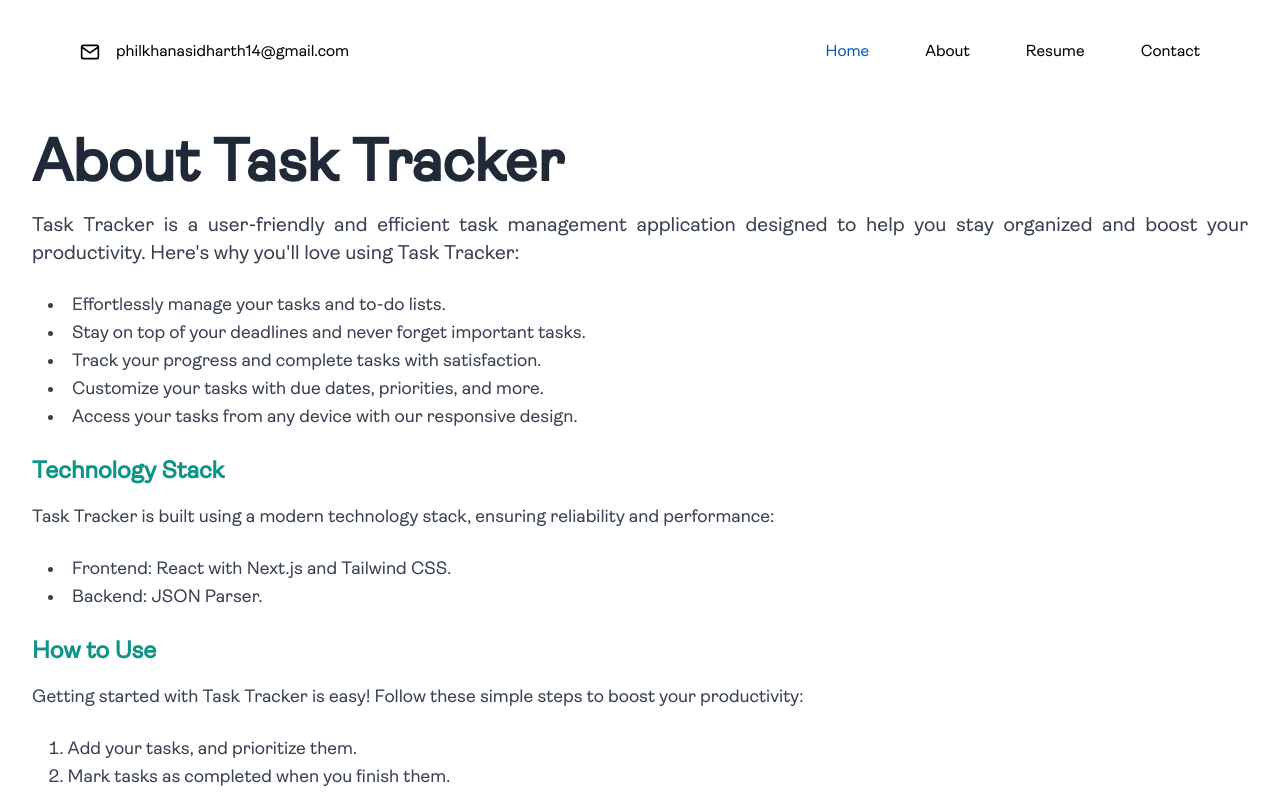
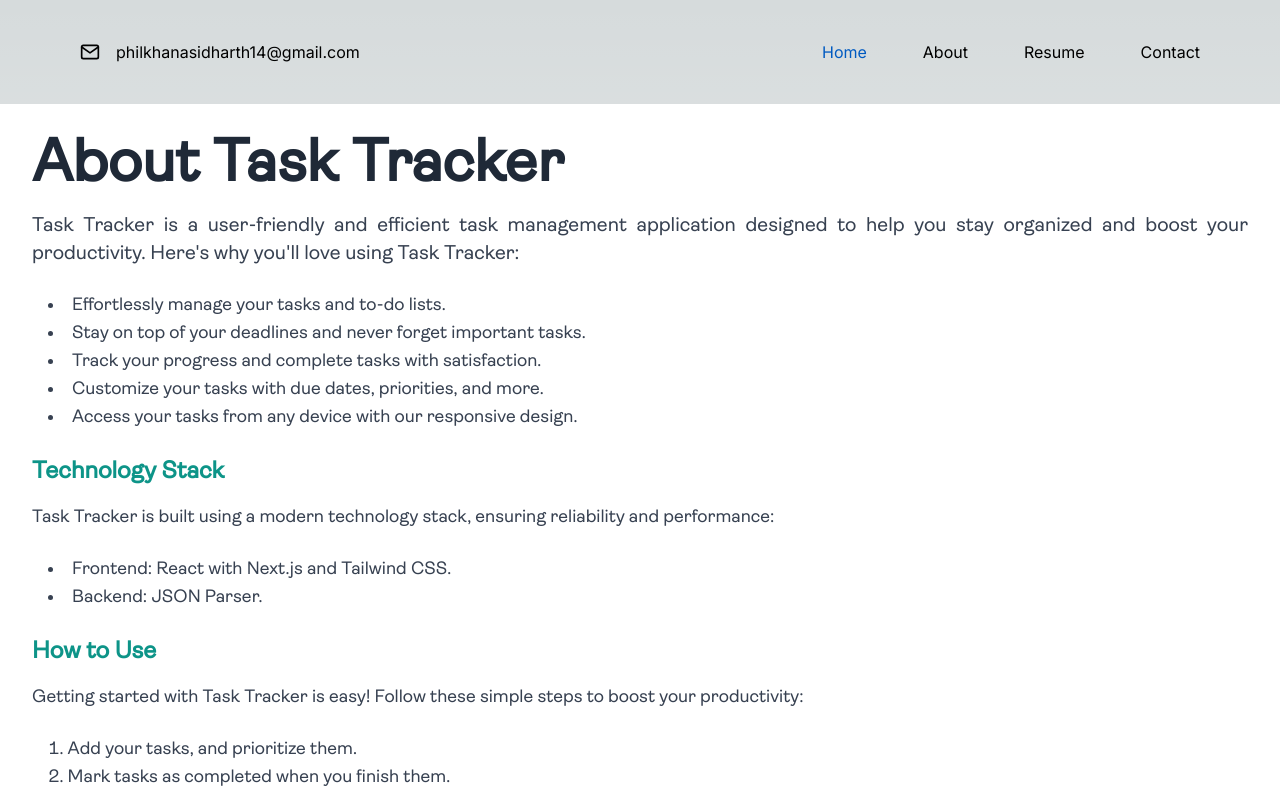
Before and after one commit to psidh/openWeatherApi, a Next.js app: page /about in a window 1280 px wide. Shown: the top 795 px of the page. Built offline with nearby package versions, Linux system fonts and the light colour scheme.

Commit message:
footer and navbar added in layout.tsx in about route

```diff
--- a/src/app/about/layout.tsx
+++ b/src/app/about/layout.tsx
@@ -1,9 +1,9 @@
 import '../globals.css'
 import type { Metadata } from 'next'
 import { Inter } from 'next/font/google'
-
+import NavBar from '../components/NavBar'
 const inter = Inter({ subsets: ['latin'] })
-
+import Footer from '../components/Footer'
 export const metadata: Metadata = {
   title: 'ToDo List',
   description: 'Created w/ NextJs',
@@ -16,7 +16,11 @@ export default function RootLayout({
 }) {
   return (
     <html lang="en">
+      < div>
+      <NavBar />
+      </div>
       <body className={inter.className}>{children}</body>
+      <Footer/>
     </html>
   )
 }
--- a/src/app/about/page.tsx
+++ b/src/app/about/page.tsx
@@ -1,9 +1,7 @@
 /* eslint-disable @next/next/no-page-custom-font */
-// "use client";
+"use client";
 import Image from 'next/image';
-import NavBar from "../components/NavBar";
 import styled, { createGlobalStyle } from "styled-components";
-import Footer from "../components/Footer";
 import { useEffect, useState } from 'react';
 const GlobalStyle = createGlobalStyle`;
 @font-face {
@@ -13,12 +11,18 @@ const GlobalStyle = createGlobalStyle`;
 `;
 export default function About(){
 
+  const [isNavOpen, setIsNavOpen] = useState(false);
+
+  const toggleNav = () => {
+    setIsNavOpen(!isNavOpen);
+  };
+
   return (
 <div style={{ fontFamily: 'Ambit, sans-serif' }} className="bg-white dark:bg-black">
   <div className="font-Ambit">
     <GlobalStyle />
-    <NavBar />
-  </div>
+
+    </div>
   <div className="container mx-auto px-4 md:px-8 py-8 text-justify ">
     <h1 className="text-4xl md:text-6xl font-bold dark:text-white text-gray-800 mb-4">
       About Task Tracker
@@ -54,7 +58,6 @@ export default function About(){
       Task Tracker is designed to help you manage your tasks efficiently and make your daily life more organized. Try it today and experience the difference!
     </p>
   </div>
-  <Footer />
 </div>
 
   );
```
